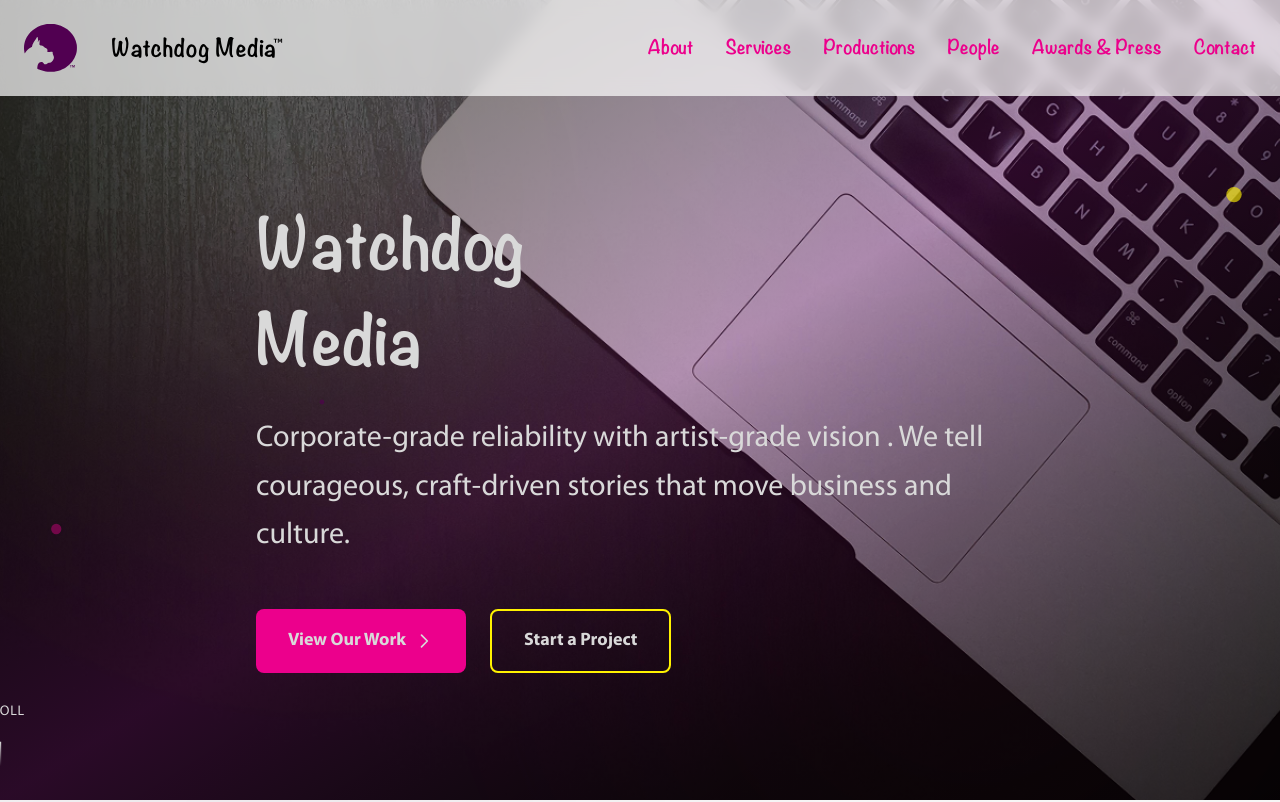
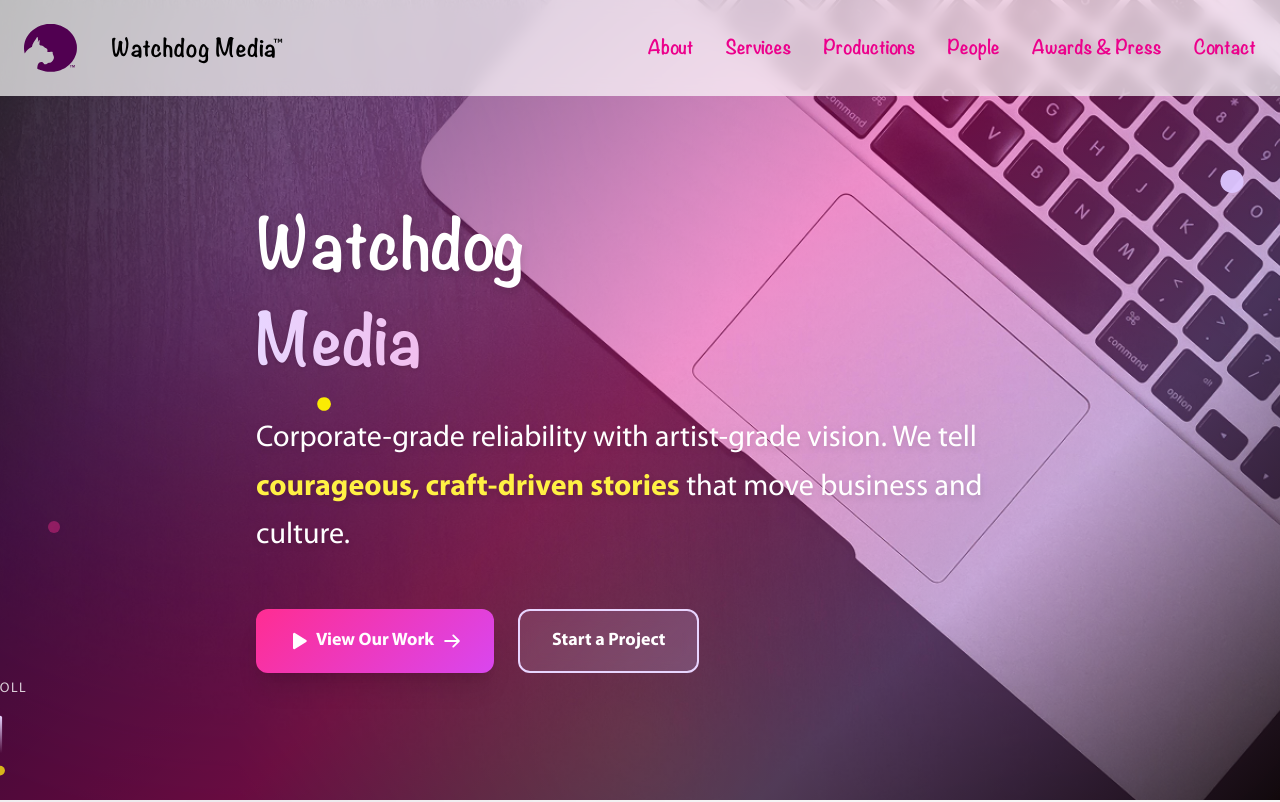
Before and after one commit to Psyfo/watchdog-media-website, a Next.js app: page / in a window 1280 px wide. Shown: the top 802 px of the page. Built offline with nearby package versions, Linux system fonts and the light colour scheme.

Commit message:
fix: enhance HeroSection with new animations, gradient overlays, and improved styles for better visual appeal

```diff
--- a/src/app/components/hero-section.tsx
+++ b/src/app/components/hero-section.tsx
@@ -1,6 +1,8 @@
 'use client';
 import { motion, Variants } from 'framer-motion';
 import React, { useEffect, useState } from 'react';
+
+import { ArrowRightIcon, PlayIcon } from '@phosphor-icons/react';
 
 const containerVariants: Variants = {
   hidden: { opacity: 0 },
@@ -14,7 +16,7 @@
 };
 
 const headlineVariants: Variants = {
-  hidden: { opacity: 0, y: 60, scale: 0.9 },
+  hidden: { opacity: 0, y: 80, scale: 0.9 },
   visible: {
     opacity: 1,
     y: 0,
@@ -23,13 +25,13 @@
       type: 'spring',
       stiffness: 100,
       damping: 15,
-      duration: 1.2,
+      duration: 1.4,
     },
   },
 };
 
 const sublineVariants: Variants = {
-  hidden: { opacity: 0, y: 40 },
+  hidden: { opacity: 0, y: 60 },
   visible: {
     opacity: 1,
     y: 0,
@@ -37,21 +39,22 @@
       type: 'spring',
       stiffness: 120,
       damping: 20,
-      duration: 1,
+      duration: 1.2,
     },
   },
 };
 
 const ctaVariants: Variants = {
-  hidden: { opacity: 0, scale: 0.8 },
+  hidden: { opacity: 0, scale: 0.8, y: 40 },
   visible: {
     opacity: 1,
     scale: 1,
+    y: 0,
     transition: {
       type: 'spring',
       stiffness: 200,
       damping: 20,
-      duration: 0.8,
+      duration: 1,
     },
   },
 };
@@ -111,31 +114,89 @@
         }}
       />
 
-      {/* Dynamic Gradient Overlay */}
+      {/* Enhanced Gradient Overlay with Lilac Touches */}
       <motion.div
         initial='hidden'
         animate='visible'
         variants={overlayVariants}
-        className='absolute inset-0 bg-gradient-to-br from-black/60 via-[var(--wd-plum)]/40 to-black/80'
+        className='absolute inset-0'
+        style={{
+          background: `
+            linear-gradient(135deg,
+              rgba(0, 0, 0, 0.7) 0%,
+              rgba(81, 0, 81, 0.6) 25%,
+              rgba(236, 0, 140, 0.4) 50%,
+              rgba(172, 122, 255, 0.3) 75%,
+              rgba(0, 0, 0, 0.8) 100%
+            )
+          `,
+        }}
       />
 
-      {/* Animated Pattern Overlay */}
+      {/* Soft Animated Pattern Overlay */}
       <motion.div
-        className='absolute inset-0 opacity-5'
+        className='absolute inset-0 opacity-8'
         style={{
           background: `
-            radial-gradient(circle at 25% 25%, var(--wd-yellow) 0%, transparent 50%),
-            radial-gradient(circle at 75% 75%, var(--wd-magenta) 0%, transparent 50%)
+            radial-gradient(circle at 20% 30%, var(--wd-lilac-400) 0%, transparent 50%),
+            radial-gradient(circle at 80% 70%, var(--wd-magenta-400) 0%, transparent 50%),
+            radial-gradient(circle at 50% 90%, var(--wd-yellow-400) 0%, transparent 40%)
           `,
         }}
         animate={{
-          scale: [1, 1.1, 1],
-          opacity: [0.03, 0.08, 0.03],
+          scale: [1, 1.05, 1],
+          opacity: [0.06, 0.12, 0.06],
+        }}
+        transition={{
+          duration: 12,
+          repeat: Infinity,
+          ease: 'easeInOut',
+        }}
+      />
+
+      {/* Floating Elements with New Colors */}
+      <motion.div
+        className='top-1/4 right-10 absolute rounded-full w-4 h-4'
+        style={{ background: 'var(--wd-lilac-400)' }}
+        animate={{
+          scale: [1, 1.5, 1],
+          opacity: [0.6, 1, 0.6],
+          y: [0, -30, 0],
+        }}
+        transition={{
+          duration: 5,
+          repeat: Infinity,
+          ease: 'easeInOut',
+        }}
+      />
+      <motion.div
+        className='bottom-1/3 left-12 absolute rounded-full w-3 h-3'
+        style={{ background: 'var(--wd-magenta-500)' }}
+        animate={{
+          scale: [1, 2, 1],
+          opacity: [0.4, 0.8, 0.4],
+          x: [0, 20, 0],
+        }}
+        transition={{
+          duration: 6,
+          repeat: Infinity,
+          ease: 'easeInOut',
+          delay: 1,
+        }}
+      />
+      <motion.div
+        className='top-1/2 left-1/4 absolute rounded-full w-2 h-2'
+        style={{ background: 'var(--wd-yellow-500)' }}
+        animate={{
+          scale: [1, 1.8, 1],
+          opacity: [0.7, 1, 0.7],
+          rotate: [0, 180, 360],
         }}
         transition={{
           duration: 8,
           repeat: Infinity,
           ease: 'easeInOut',
+          delay: 2,
         }}
       />
 
@@ -149,19 +210,35 @@
         >
           {/* Main Headline */}
           <motion.div variants={headlineVariants} className='mb-8'>
-            <h1 className='font-noteworthy font-bold text-white text-6xl md:text-7xl lg:text-8xl xl:text-9xl leading-none tracking-tight'>
-              <span className='block text-[var(--wd-silver)]'>Watchdog</span>
-              <span className='block mt-2 md:mt-4 text-[var(--wd-silver)]'>
+            <h1 className='font-noteworthy font-bold text-6xl md:text-7xl lg:text-8xl xl:text-9xl leading-none tracking-tight'>
+              <motion.span
+                className='block drop-shadow-lg text-white'
+                initial={{ opacity: 0, x: -50 }}
+                animate={{ opacity: 1, x: 0 }}
+                transition={{ duration: 1, delay: 0.8 }}
+              >
+                Watchdog
+              </motion.span>
+              <motion.span
+                className='block bg-clip-text bg-gradient-to-r from-[var(--wd-lilac-300)] to-[var(--wd-magenta-400)] drop-shadow-sm mt-2 md:mt-4 text-transparent'
+                initial={{ opacity: 0, x: 50 }}
+                animate={{ opacity: 1, x: 0 }}
+                transition={{ duration: 1, delay: 1 }}
+              >
                 Media
-              </span>
+              </motion.span>
             </h1>
           </motion.div>
 
           {/* Subheadline */}
           <motion.div variants={sublineVariants} className='mb-12'>
-            <p className='mx-auto md:mx-0 max-w-3xl font-myriad text-[var(--wd-silver)] text-xl md:text-2xl lg:text-3xl leading-relaxed'>
-              Corporate-grade reliability with artist-grade vision . We tell
-              courageous, craft-driven stories that move business and culture.
+            <p className='drop-shadow-md mx-auto md:mx-0 max-w-3xl font-myriad text-white text-xl md:text-2xl lg:text-3xl leading-relaxed'>
+              Corporate-grade reliability with artist-grade vision. We tell
+              <span className='font-semibold text-[var(--wd-yellow-300)]'>
+                {' '}
+                courageous, craft-driven stories
+              </span>{' '}
+              that move business and culture.
             </p>
           </motion.div>
 
@@ -172,59 +249,93 @@
           >
             <motion.a
               href='/productions'
-              className='group inline-flex justify-center items-center bg-[var(--wd-magenta)] hover:bg-[var(--wd-plum)] px-8 py-4 rounded-lg font-myriad font-bold !text-[var(--wd-silver)] text-lg transition-all duration-300'
-              whileHover={{ scale: 1.05, y: -2 }}
+              className='group inline-flex items-center shadow-xl px-8 py-4 rounded-xl font-myriad font-bold text-lg transition-all duration-300'
+              style={{
+                background:
+                  'linear-gradient(135deg, var(--wd-magenta-500) 0%, var(--wd-plum-500) 100%)',
+                color: 'white',
+              }}
+              whileHover={{
+                scale: 1.05,
+                y: -3,
+                boxShadow: '0 20px 40px rgba(236, 0, 140, 0.4)',
+              }}
               whileTap={{ scale: 0.98 }}
             >
+              <PlayIcon size={20} weight='fill' className='mr-2' />
               <span>View Our Work</span>
-              <motion.svg
-                className='ml-2 w-5 h-5'
-                fill='none'
-                stroke='currentColor'
-                viewBox='0 0 24 24'
+              <motion.div
+                className='ml-2'
                 initial={{ x: 0 }}
                 whileHover={{ x: 5 }}
                 transition={{ type: 'spring', stiffness: 300 }}
               >
-                <path
-                  strokeLinecap='round'
-                  strokeLinejoin='round'
-                  strokeWidth={2}
-                  d='M9 5l7 7-7 7'
-                />
-              </motion.svg>
+                <ArrowRightIcon size={20} weight='bold' />
+              </motion.div>
             </motion.a>
 
             <motion.a
               href='/contact'
-              className='inline-flex justify-center items-center bg-transparent hover:bg-[var(--wd-yellow)] px-8 py-4 border-[var(--wd-yellow)] border-2 rounded-lg font-myriad font-bold !text-[var(--wd-silver)] hover:!text-[var(--wd-slate)] text-lg transition-all duration-300'
-              whileHover={{ scale: 1.05, y: -2 }}
+              className='inline-flex items-center backdrop-blur-sm px-8 py-4 border-2 rounded-xl font-myriad font-bold text-lg transition-all duration-300'
+              style={{
+                background:
+                  'linear-gradient(135deg, rgba(248, 244, 255, 0.1) 0%, rgba(220, 197, 255, 0.2) 100%)',
+                borderColor: 'var(--wd-lilac-300)',
+                color: 'white',
+              }}
+              whileHover={{
+                scale: 1.05,
+                y: -3,
+                background: 'var(--wd-yellow-500)',
+                color: 'var(--wd-slate-900)',
+              }}
               whileTap={{ scale: 0.98 }}
             >
               Start a Project
             </motion.a>
           </motion.div>
 
-          {/* Scroll Indicator */}
+          {/* Enhanced Scroll Indicator */}
           <motion.div
             className='bottom-8 left-1/2 md:left-0 absolute md:transform-none -translate-x-1/2 transform'
-            initial={{ opacity: 0, y: 20 }}
+            initial={{ opacity: 0, y: 30 }}
             animate={{ opacity: 1, y: 0 }}
-            transition={{ delay: 2, duration: 1 }}
+            transition={{ delay: 2.5, duration: 1 }}
           >
             <motion.div
-              className='flex flex-col items-center text-[var(--wd-silver)]'
-              animate={{ y: [0, 10, 0] }}
-              transition={{ duration: 2, repeat: Infinity, ease: 'easeInOut' }}
+              className='flex flex-col items-center text-white'
+              animate={{ y: [0, 15, 0] }}
+              transition={{
+                duration: 2.5,
+                repeat: Infinity,
+                ease: 'easeInOut',
+              }}
             >
-              <span className='mb-2 font-myriad text-sm uppercase tracking-wider'>
+              <span className='opacity-80 mb-3 font-myriad text-sm uppercase tracking-widest'>
                 Scroll
               </span>
               <motion.div
-                className='bg-gradient-to-b from-[var(--wd-silver)] to-transparent w-0.5 h-12'
+                className='rounded-full w-1 h-12'
+                style={{
+                  background:
+                    'linear-gradient(to bottom, var(--wd-lilac-300) 0%, transparent 100%)',
+                }}
                 animate={{ scaleY: [1, 0.5, 1] }}
                 transition={{
-                  duration: 2,
+                  duration: 2.5,
+                  repeat: Infinity,
+                  ease: 'easeInOut',
+                }}
+              />
+              <motion.div
+                className='mt-2 rounded-full w-2 h-2'
+                style={{ background: 'var(--wd-yellow-400)' }}
+                animate={{
+                  scale: [1, 1.5, 1],
+                  opacity: [0.6, 1, 0.6],
+                }}
+                transition={{
+                  duration: 2.5,
                   repeat: Infinity,
                   ease: 'easeInOut',
                 }}
@@ -233,49 +344,6 @@
           </motion.div>
         </motion.div>
       </div>
-
-      {/* Floating Elements */}
-      <motion.div
-        className='top-1/4 right-10 absolute bg-[var(--wd-yellow)] opacity-60 rounded-full w-3 h-3'
-        animate={{
-          scale: [1, 1.5, 1],
-          opacity: [0.4, 0.8, 0.4],
-          y: [0, -20, 0],
-        }}
-        transition={{
-          duration: 4,
-          repeat: Infinity,
-          ease: 'easeInOut',
-        }}
-      />
-      <motion.div
-        className='bottom-1/3 left-12 absolute bg-[var(--wd-magenta)] opacity-50 rounded-full w-2 h-2'
-        animate={{
-          scale: [1, 2, 1],
-          opacity: [0.3, 0.7, 0.3],
-          x: [0, 15, 0],
-        }}
-        transition={{
-          duration: 5,
-          repeat: Infinity,
-          ease: 'easeInOut',
-          delay: 1,
-        }}
-      />
-      <motion.div
-        className='top-1/2 left-1/4 absolute bg-[var(--wd-plum)] opacity-70 rounded-full w-1 h-1'
-        animate={{
-          scale: [1, 1.8, 1],
-          opacity: [0.5, 1, 0.5],
-          rotate: [0, 180, 360],
-        }}
-        transition={{
-          duration: 6,
-          repeat: Infinity,
-          ease: 'easeInOut',
-          delay: 2,
-        }}
-      />
     </section>
   );
 }
```
